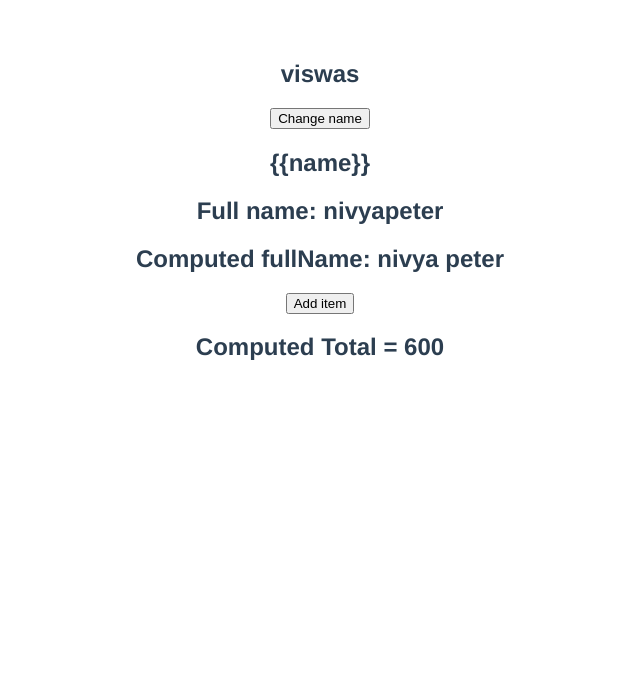
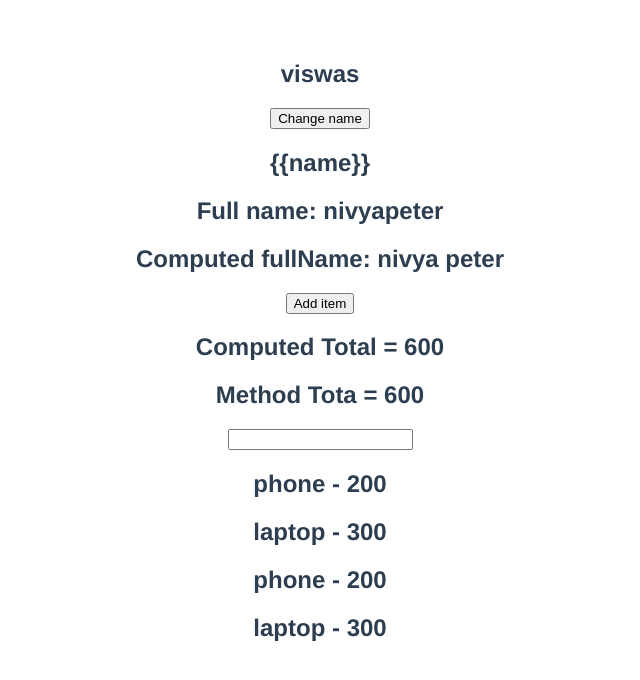
Before and after one commit to nivyapeter/vue-learning, a Vue app in the folder hello-world/: page / in a window 1280 px wide. Shown: the top 680 px of the page, without its empty margins (320-960 px from the left). Built offline with nearby package versions, Linux system fonts and the light colour scheme.

Commit message:
feat: computed properties

```diff
--- a/hello-world/src/App.vue
+++ b/hello-world/src/App.vue
@@ -8,6 +8,13 @@
   <!-- <h2>Total = {{items.reduce((total,current) => (total = total + current.price),0)}}</h2> -->
   <button @click="items.push({id:4,title:'watch',price:150})">Add item</button>
   <h2>Computed Total = {{total}}</h2>
+  <h2>Method Tota = {{getTotal()}}</h2>
+  <input type="text" v-modal="country" />
+
+    <div  v-for="item in items" :key="item.id">
+     <h2 v-if="item.price > 100">{{item.title}} - {{item.price}}</h2>
+    </div>
+     <h2 v-for="item in expensiveItems" :key="item.id">{{item.title}} - {{item.price}}</h2>
 </div>
 </template>
 
@@ -35,18 +42,26 @@ export default {
           title:'laptop',
           price: 300,
         }
-      ]
+      ],
+      country:''
     }
   },
   methods: {
-
+  getTotal() {
+    console.log('getTotal method');
+      return this.items.reduce((total,current) => (total + current.price),0)
+    }
   },
   computed:{
     fullName() {
       return `${this.firstName} ${this.lastName} `
     },
     total() {
+      console.log('computed total');
       return this.items.reduce((total,current) => (total + current.price),0)
+    },
+    expensiveItems() {
+      return this.items.filter(item => item.price > 100)
     }
   }
 
```
